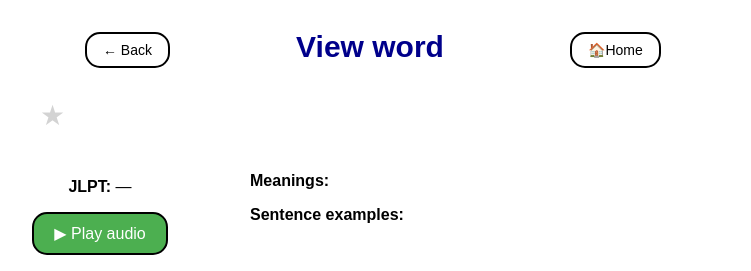
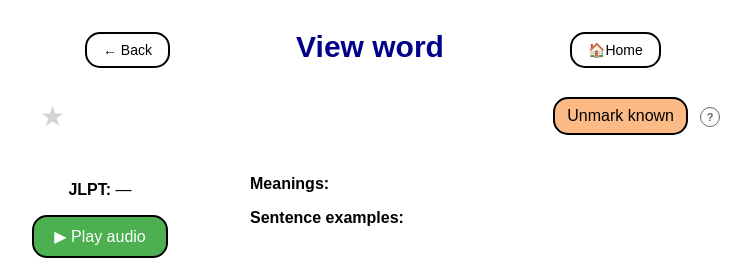
Before and after one commit to linanthon/jpapp2, a Flask app: template app/web/templates/view/word/view_specific_word.html in a window 1280 px wide. Shown: the top 271 px of the page, without its empty margins (270-1021 px from the left). Run offline with Flask 3, Linux system fonts and the light colour scheme; the template is opened without the code that fills it, so the values that code supplies are empty.

Commit message:
fixed toggle word known, place toggle known button

```diff
--- a/app/cli/handler.py
+++ b/app/cli/handler.py
@@ -104,7 +104,7 @@ def handle_words_known(db: "DBHandling", words: str | List[str]) -> None:
     """
     if type(words) == str:
         words = words.split(" ")
-    if db.update_words_known(words):
+    if db.update_words_known(words=words):
         print("Success")
     else:
         print("Failed")
--- a/app/web/static/css/quiz/quiz_home.css
+++ b/app/web/static/css/quiz/quiz_home.css
@@ -120,7 +120,7 @@ AND make the div inside limitGroup (the input box and notice "1-100 results") al
   line-height: 1.4;
 }
 
-/* The small rrow pointing from the help message to the question mark icon */
+/* The small arrow pointing from the help message to the question mark icon */
 .tooltip-text::before {
   content: '';
   position: absolute;
--- a/app/web/static/css/view/word/view_specific_word.css
+++ b/app/web/static/css/view/word/view_specific_word.css
@@ -7,6 +7,10 @@
 
 .word-header {
   margin-left: 60px;
+  display: flex;
+  align-items: center;
+  gap: 12px;
+  flex-wrap: nowrap;
 }
 
 /* Override some global button styles for the star toggle */
@@ -22,6 +26,8 @@
   display: flex;
   align-items: center;
   gap: 10px;
+  min-width: 0;
+  flex: 1;
 }
 .star{
   display: block;
@@ -102,3 +108,77 @@
 #playBtn:active {
   transform: scale(0.96);
 }
+
+/* Tooltip for known button */
+.info-tooltip {
+  position: relative;
+  display: inline-flex;
+  align-items: center;
+  margin-right: 50px;
+  flex-shrink: 0;
+}
+
+.info-icon {
+  display: inline-flex;
+  align-items: center;
+  justify-content: center;
+  width: 18px;
+  height: 18px;
+  border-radius: 50%;
+  border: 1.5px solid #666;
+  color: #666;
+  font-size: 11px;
+  font-weight: bold;
+  cursor: help;
+  background-color: #fff;
+}
+
+.tooltip-text {
+  visibility: hidden;
+  opacity: 0;
+  position: absolute;
+  left: 24px; /* show help message to the right of the question mark */
+  top: 50%;
+  transform: translateY(-50%);
+  background-color: #333;
+  color: #fff;
+  padding: 8px 12px;
+  border-radius: 6px;
+  white-space: normal;
+  width: 250px;
+  font-size: 13px;
+  font-weight: normal;
+  z-index: 1000;
+  transition: opacity 0.2s ease-in-out;
+  pointer-events: none;
+  line-height: 1.4;
+}
+
+/* The small arrow pointing from the help message to the question mark icon (on left side of tooltip) */
+.tooltip-text::before {
+  content: '';
+  position: absolute;
+  left: -12px;
+  top: 50%;
+  transform: translateY(-50%);
+  border: 6px solid transparent;
+  border-right-color: #333;
+}
+
+.info-tooltip:hover .tooltip-text {
+  visibility: visible;
+  opacity: 1;
+}
+
+.known-btn {
+  margin-top: 8px;
+  padding: 8px 12px;
+  cursor: pointer;
+}
+
+#toggleKnown {
+  margin-left: auto;
+  background-color: rgb(252, 187, 134);
+  white-space: nowrap;
+  flex-shrink: 0;
+}
--- a/app/web/static/js/view/view.js
+++ b/app/web/static/js/view/view.js
@@ -1,3 +1,4 @@
+// =============================== Search word ===============================
 const searchForm = document.getElementById("searchWordForm");
 if (searchForm) {
   searchForm.addEventListener("submit", async function(e) {
@@ -64,7 +65,71 @@ async function handleViewSubmit(form, noticeId, showResId) {
   }
 }
 
-// View 1 specific word: set star
+
+// =============================== View specific word ===============================
+// ----- Toggle known/un-known for the word. aka. call backend to edit `priority` to 0.0 or recaculate it -----
+document.addEventListener("DOMContentLoaded", () => {
+  const toggleBtn = document.getElementById('toggleKnown');
+  if (!toggleBtn) return;
+
+  function buildLabel(priority) {
+    const p = parseFloat(priority) || 0;
+    return p > 0 ? 'Mark as known' : 'Unmark known';
+  }
+
+  toggleBtn.addEventListener('click', async function () {
+    const wordId = this.dataset.id;
+    const url = this.dataset.toggleUrl;
+    const curPriority = parseFloat(this.dataset.priority) || 0.0;
+    // If curPriority > 0 -> need to update priority to <= 0.0, word will never appear in (normal) quiz (mode) again
+    const updateToKnown = curPriority > 0.0;
+    const quized = this.dataset.quized;
+    const occurrence = this.dataset.occurrence;
+
+    // Disable while requesting
+    this.disabled = true;
+
+    try {
+      const res = await fetch(url, {
+        method: 'POST',
+        headers: { 'Content-Type': 'application/json' },
+        body: JSON.stringify({ word_id: wordId, update_to_known: updateToKnown, quized: quized, occurrence: occurrence})
+      });
+
+      const data = await (res.ok ? res.json() : Promise.resolve({ success: false }));
+      if (!res.ok || !data.success) {
+        console.error('Toggle known failed', data);
+        alert('Failed to change known status');
+        return;
+      }
+
+      // Set priority (don't need to be real priority), just enough to change UI
+      let newPriority = 1
+      if (updateToKnown) {
+        newPriority = -1
+      }
+      this.dataset.priority = newPriority;
+      // Update button label only (tooltip is a separate element to the right)
+      this.textContent = buildLabel(newPriority);
+
+      // Update tooltip text in the adjacent .info-tooltip (if exists)
+      const tooltipContainer = this.nextElementSibling;
+      if (tooltipContainer && tooltipContainer.classList && tooltipContainer.classList.contains('info-tooltip')) {
+        const tt = tooltipContainer.querySelector('.tooltip-text');
+        if (tt) {
+          tt.textContent = newPriority > 0 ? 'Make this word no longer appear in quiz' : 'Let this word appear in quiz again with your previous progress on this word. If your have progressed this word to a point where it no longer appears in normal quiz mode on its own, pressing this button does not change such behavior. Use the `Review known words` mode for it.';
+        }
+      }
+    } catch (err) {
+      console.error('Toggle known error', err);
+      alert('Network error changing known status');
+    } finally {
+      this.disabled = false;
+    }
+  });
+});
+
+// ----- set star / favorite -----
 document.addEventListener("DOMContentLoaded", () => {
   const star = document.getElementById("wordStarToggle");
   if (!star) return;
@@ -114,7 +179,7 @@ document.addEventListener("DOMContentLoaded", () => {
   });
 });
 
-// View 1 specific word play audio
+// ----- play audio -----
 document.addEventListener("DOMContentLoaded", () => {
   const playBtn = document.getElementById("playBtn");
   if (!playBtn) return;
@@ -161,7 +226,7 @@ document.addEventListener("DOMContentLoaded", () => {
   });
 });
 
-// ============== Book ===============
+// =============================== Book ===============================
 // View 1 book: set star
 document.addEventListener("DOMContentLoaded", () => {
   const stars = document.querySelectorAll(".book-star-toggle");
--- a/app/web/templates/view/word/view_specific_word.html
+++ b/app/web/templates/view/word/view_specific_word.html
@@ -29,6 +29,30 @@
           <span id="wordMain">{{ word_details.word }}</span>
         </div>
       </div>
+
+      <button id="toggleKnown" type="button"
+          class="known-btn"
+          data-id="{{ word_details.id }}"
+          data-priority="{{ word_details.priority }}"
+          data-toggle-url="{{ url_for('main_ep.toggle_word_known') }}"
+          data-quized="{{ word_details.quized }}"
+          data-occurrence="{{ word_details.occurrence }}">
+        {% if word_details.priority and word_details.priority > 0.0 %}
+          Mark as known
+        {% else %}
+          Unmark known
+        {% endif %}
+      </button>
+      <span class="info-tooltip">
+        <span class="info-icon">?</span>
+        <span class="tooltip-text">
+          {% if word_details.priority and word_details.priority > 0.0 %}
+            Make this word no longer appear in quiz
+          {% else %}
+            Let this word appear in quiz again with your previous progress on this word. If your have progressed this word to a point where it no longer appears in normal quiz mode on its own, pressing this button does not change such behavior. Use the `Review known words` mode for it.
+          {% endif %}
+        </span>
+      </span>
     </div>
 
     <div class="word-body">
--- a/overview.txt
+++ b/overview.txt
@@ -161,8 +161,5 @@ TODO:
     + add star
     + add link to quiz word
     + add mark as known (will change priority to -1, never shows up again)
-- in View specific word:
-    + add mark as known (will change priority to -1, never shows up again)
-    + add remove known mark (will calc priority again with current occurrence and quized)
 
 - Add mode to re-test JP words that are already quized > QUIZ_HARD_CAP
--- a/schemas/word.py
+++ b/schemas/word.py
@@ -2,7 +2,7 @@ from typing import List
 
 class Word:
     def __init__(self, word_id=0, word="", senses="", spelling="", forms="", jlpt_level="",
-                 audio_mapping=[], star=False, occurrence=0, quized=0):
+                 audio_mapping=[], star=False, occurrence=0, quized=0, priority=0.0):
         """
         - word (str): the Kanji version (or the version that is commonly used, can also be Higarana/Katakana)
         - senses (str): the meaning, word type and position (verb, noun, ...)
@@ -24,6 +24,7 @@ class Word:
         self.star = star
         self.occurrence = occurrence
         self.quized = quized
+        self.priority = priority
 
         # For tracking borrowed English words
         self.eigo: bool = False
```
Also changed, not shown: app/web/bpv1.py (+29 -2 lines), app/web/handlers/quiz.py (+21 -1 lines), utils/db.py (+44 -23 lines).
